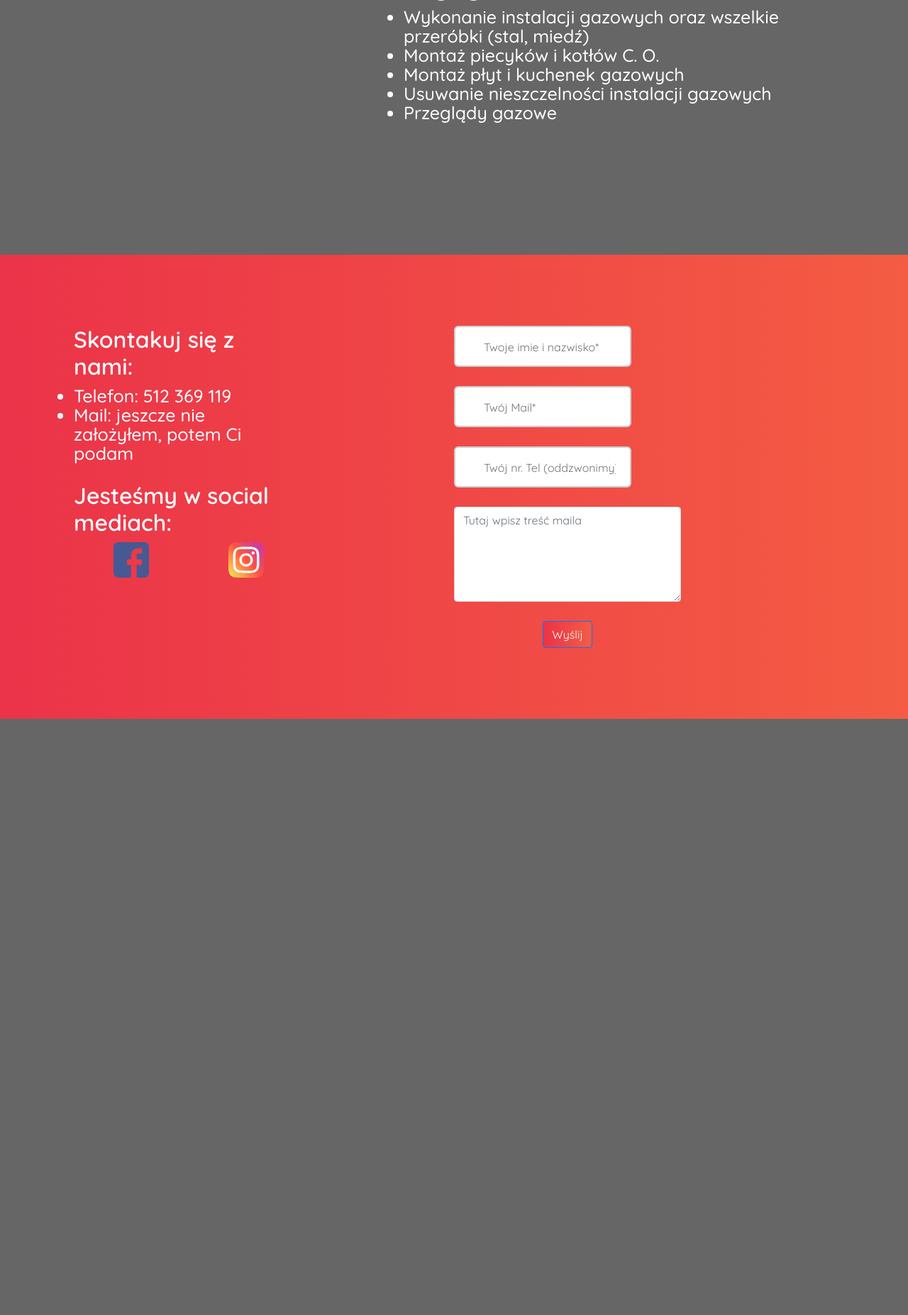
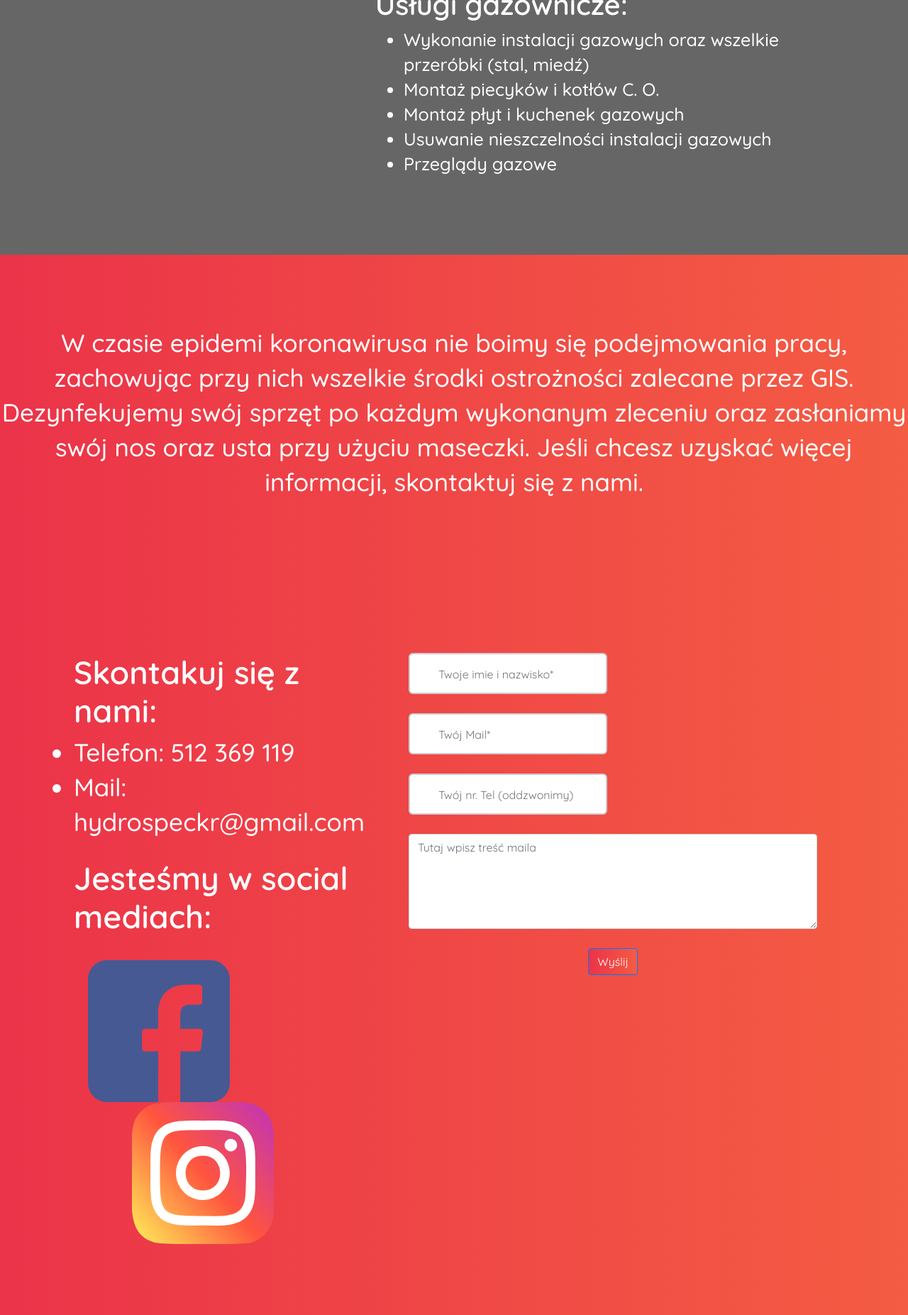
Before and after one commit to Equilibrium23/Hydrospec, a PHP site: page / in a window 1280 px wide. Shown: the part 1441-3294 px from the top of the page at 71% size. Before the commit the page ends 2454 px from the top, so only its background shows below. Run offline with PHP 8.4, Linux system fonts and the light colour scheme; some libraries are stand-ins or nearby versions.

Commit message:
some changes

```diff
--- a/index.html
+++ b/index.html
@@ -90,6 +90,21 @@
                                 </div>
                             </div>
                         </div>
+                        <br>
+                        <br>
+                        <div id = "contactIcons">
+                            <div id ="svgPhone">
+                                <a href="#section-contact">
+                                    <img src="images/phone.svg" alt="" width="200px" height="200px">
+                                </a>
+                            </div>
+                            <div id ="svgMail">
+                                <a href="#section-contact">
+                                    <img src="images/mail.svg" alt="" width="200px" height="200px">
+                                </a>
+                            </div>
+
+                        </div>
                     </div>
                 </div>
             </section>
@@ -136,23 +151,33 @@
             </section>
             <!-- section close -->
 
+            <section id="section-covid" class="bg-color">
+                <div id = "container">
+                    <p id = "covidInfo">
+                        W czasie epidemi koronawirusa nie boimy się podejmowania pracy, zachowując przy nich wszelkie środki ostrożności zalecane
+                        przez GIS. Dezynfekujemy swój sprzęt po każdym wykonanym zleceniu oraz zasłaniamy swój nos oraz usta przy użyciu maseczki.
+                        Jeśli chcesz uzyskać więcej informacji, skontaktuj się z nami.
+                    </p>
+                </div>
+           </section>
+
             <!-- section begin -->
             <section id="section-contact" class="bg-color">
                     <div id = "mainContact">
                         <ul class = "contactList">
                             <h2 class ="contactHeader">Skontakuj się z nami:</h2>
                             <li>Telefon: 512 369 119</li>
-                            <li>Mail: jeszcze nie założyłem, potem Ci podam</li>
+                            <li>Mail: hydrospeckr@gmail.com</li>
                             <br>
-                            <h2 class ="contactHeader">Jesteśmy w social mediach:</h2>
-                            <div id ="svg1">
+                            <h2 class ="contactHeader">Jesteśmy w social mediach:</h2><br>
+                            <div id ="svgFb">
                                 <a href="https://www.facebook.com/hydrospeckr/" target="blank">
-                                    <img src="images/fb.svg" alt="" width="50px" height="50px">
+                                    <img src="images/fb.svg" alt="" width="200px" height="200px">
                                 </a>
                             </div>
-                            <div id ="svg2">
+                            <div id ="svgInst">
                                 <a href="https://www.instagram.com/hydrospeckrakow/" target="blank">
-                                    <img src="images/instagram.svg" alt="" width="50px" height="50px">
+                                    <img src="images/instagram.svg" alt="" width="200px" height="200px">
                                 </a>
                             </div>
                         </ul>
@@ -168,7 +193,7 @@
                             <b class = "validator" id = "telValidator"></b>
                             <input type="text" name="clientTel" placeholder="Twój nr. Tel (oddzwonimy) "><br><br>
 
-                            <textarea placeholder="Tutaj wpisz treść maila" class="form-control" id="exampleFormControlTextarea1" rows="5" name="mailText"></textarea><br>
+                            <textarea placeholder="Tutaj wpisz treść maila" class="form-control" id="exampleFormControlTextarea1" rows="5" cols="10" name="mailText"></textarea><br>
                         </form>
                         <div id = "submitMail">
                             <button type="button" class="btn btn-primary" onclick="sendMail()">Wyślij</button>
--- a/styles/buttons.css
+++ b/styles/buttons.css
@@ -4,7 +4,7 @@ input[type=text]:focus {
     outline: none !important;
 }
 input[type=text] {
-    width: 250px;
+    width: 280px;
     box-sizing: border-box;
     border: 2px solid #ccc;
     border-radius: 6px;
--- a/styles/style.css
+++ b/styles/style.css
@@ -6,6 +6,7 @@
 @import url("../fonts/elegant_font/HTML_CSS/style.css");
 @import url("../fonts/et-line-font/style.css");
 html {
+    scroll-behavior: smooth;
     overflow: auto !important;
     padding: 0 !important;
     margin: 0 !important;
@@ -166,33 +167,60 @@ header.smaller {
 }
 .contactHeader{
     color:#fff;
+    font-size: 45px;
+
 }
 .contactList li{
-    font-size: 25px;
+    font-size: 35px;
+    line-height: 1.4;
     color:#fff;
 
 }
-#svg1{
-float: left;
-padding-left: 20%;
+#contactIcons
+{
+    width: 100%;
 }
-#svg2{
-float: left;
-padding-left: 40%;
+#svgPhone{
+    padding-left: 25%;
+    float: left;
+}
+#svgMail{
+    padding-left: 20%;
+    float: left;
+}
+
+#svgFb{
+    padding-left: 5%;
+    float: left;
+}
+#svgInst{
+    padding-left: 20%;
+    float: left;
 }
 
 /* section contact */
 #mainContact{
     padding-left: 5%;
-    width: 30%;
+    width: 40%;
     float: left;
 }
 
 #mailContact{
-    padding-left: 20%;
-    width: 45%;
+    padding-left: 5%;
+    padding-right: 10%;
+    width: 60%;
     float: left;
 }
+#covidInfo{
+    font-size: 35px;
+    line-height: 1.4;
+    text-align: center;
+    color:#fff;
+}
+
+textarea {
+    width: 20%;
+  }
 
 #submitMail{
     text-align: center;
@@ -242,6 +270,7 @@ img{
     padding-left: 40%;
 }
 .servicesList {
+    line-height: 1.4;
     color: #fff ;
     font-size: 25px;
 }
@@ -253,7 +282,7 @@ img{
 }
 
 .de_count h3 {
-    font-size: 36px;
+    font-size: 46px;
     margin-bottom: 5px;
 }
 
@@ -261,7 +290,7 @@ img{
     color: #333;
     text-transform: uppercase;
     margin: 15px 0 15px 0;
-    font-size: 12px;
+    font-size: 25px;
 }
 
 /* heading */
```
Also changed, not shown: images/mail.svg (added), images/phone.svg (added).
